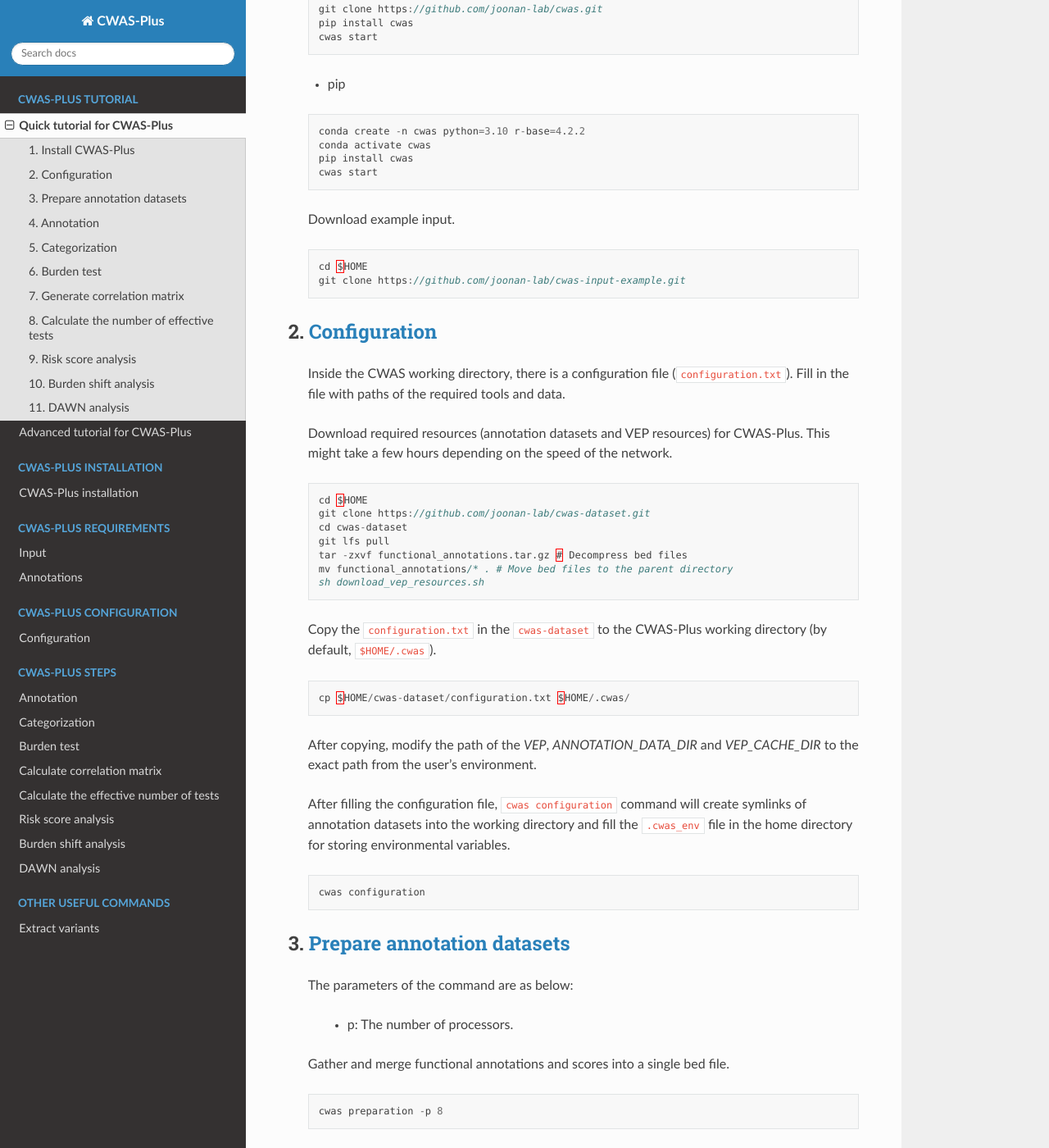
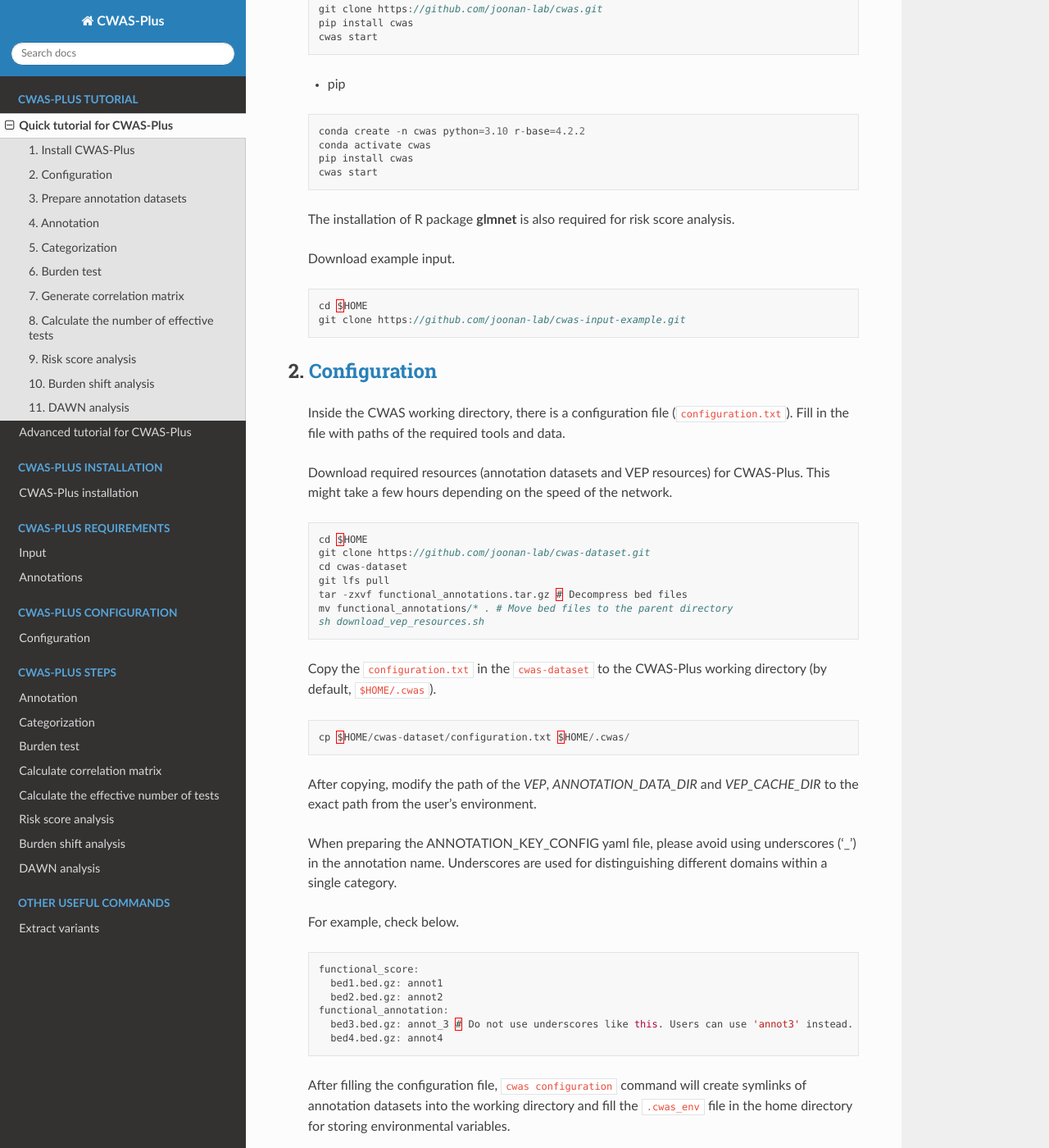
Before and after one commit to joonan-lab/cwas, a Sphinx documentation site: the page built from docs/quickstart/quick_tutorial.rst, in a window 1280 px wide and 1400 px high, scrolled down 500 px. Shown: the whole window at 82% size. Built offline with Sphinx 7.4.7 and the Read the Docs theme 2.0.0, drawn with Linux system fonts in a browser that asks for light colours.

Commit message:
Update documents

```diff
--- a/docs/install/installation.rst
+++ b/docs/install/installation.rst
@@ -86,6 +86,9 @@
     pip install cwas
 
 
+The installation of R package **glmnet** is also required for risk score analysis.
+
+
 To start CWAS-Plus, type the command below. This will create a workspace (``.cwas``) for CWAS-Plus in home directory. You can specify the directory that will be used as a working directory. As a default, ``$HOME/.cwas`` will be set. If you have a pre-installed VEP, this process will find it automatically and type it to the configuration file.
 
 - -w: Path to the CWAS working directory. All default CWAS processes will save their output here if no specific output directory is given. By default, the directory is set to ``$HOME/.cwas``.
--- a/docs/quickstart/quick_tutorial.rst
+++ b/docs/quickstart/quick_tutorial.rst
@@ -32,6 +32,7 @@
     pip install cwas
     cwas start
 
+  The installation of R package **glmnet** is also required for risk score analysis.
 
   Download example input.
 
@@ -65,6 +66,19 @@
     cp $HOME/cwas-dataset/configuration.txt $HOME/.cwas/
 
   After copying, modify the path of the *VEP*, *ANNOTATION_DATA_DIR* and *VEP_CACHE_DIR* to the exact path from the user's environment.
+
+  When preparing the ANNOTATION_KEY_CONFIG yaml file, please avoid using underscores ('_') in the annotation name. Underscores are used for distinguishing different domains within a single category.
+
+  For example, check below.
+
+  .. code-block:: solidity
+
+    functional_score:
+      bed1.bed.gz: annot1
+      bed2.bed.gz: annot2
+    functional_annotation:
+      bed3.bed.gz: annot_3 # Do not use underscores like this. Users can use 'annot3' instead.
+      bed4.bed.gz: annot4
 
   After filling the configuration file, ``cwas configuration`` command will create symlinks of annotation datasets into the working directory and fill the ``.cwas_env`` file in the home directory for storing environmental variables.
 
--- a/docs/required/annotations.rst
+++ b/docs/required/annotations.rst
@@ -53,7 +53,7 @@
 +------+--------+--------+
 
 
-1. Functional scores
+3. Functional scores
 #########################
 
 The users can utilize functional scores, such as conservation scores or pathogenicity scores. This file is in bed format. Functional scores contain genomic intervals, same as functional annotations. The dataset should be filtered by a reliable threeshold that is required for assuring that a specific region have this feature, such as conservation. For example, cutoff of 2 was applied to filter conserved regions in phyloP database.
```
Also changed, not shown: docs/config/configuration.rst (+14 -0 lines), docs/quickstart/advanced_tutorial.rst (+14 -0 lines).
